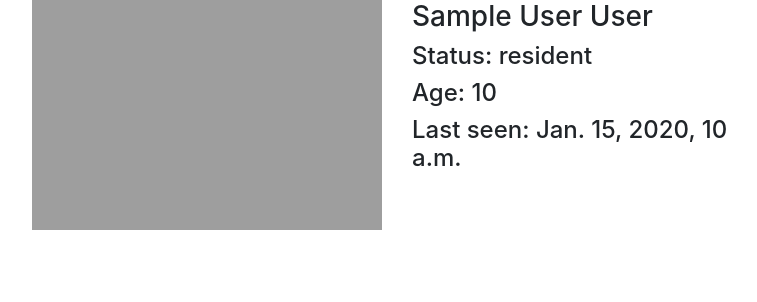
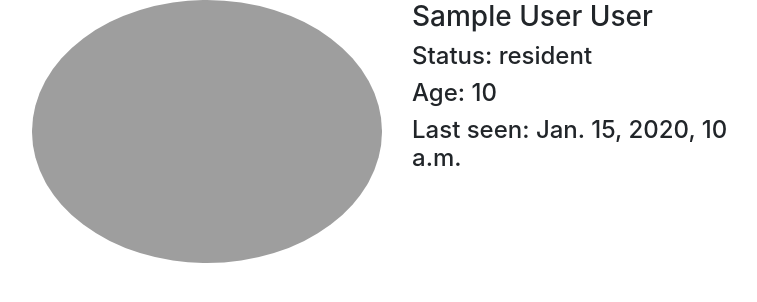
Before and after one commit to AtomSpaceTeam/face-recognition, a Django app: page /user/1/ in a window 1280 px wide. Shown: the part 69-371 px from the top of the page, without its empty margins (53-810 px from the left). Run offline with Django 3.2, Linux system fonts and the light colour scheme; a user stored in the database is signed in; tables that the repository leaves empty hold one stand-in row (values such as "Sample post"); some libraries are stand-ins or nearby versions.

Commit message:
ALL WORKS FUCKING SHIIIIIIT, shut up and go fuck yourself!

```diff
--- a/App/login/templates/profile/index.html
+++ b/App/login/templates/profile/index.html
@@ -4,7 +4,7 @@
 
 <div class="container">
     <div class="row">
-        <div class="col-sm"><img src={{ photo }} width='350px' height='230px'></div>
+        <div class="col-sm"><img class='rounded-circle' width='100%' src={{ photo }} /></div>
         <div class="col-sm">
             <h3>{{profile.name}} {{profile.surname}}</h3>
             <h4> Status: {{profile.status}} </h4>
```
